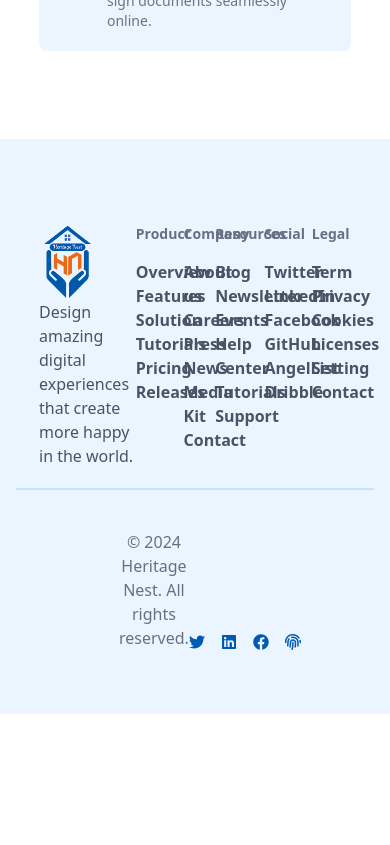
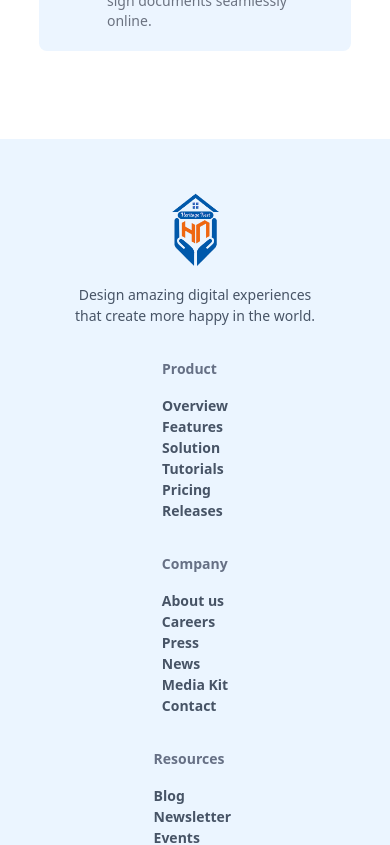
Before and after one commit to imtiazimran/heritage-frontend, a React (Vite) app: page / in a window 390 px wide. Shown: the part 4180-5025 px from the top of the page. Before the commit the page ends 4894 px from the top, so only its background shows below. Built offline with nearby package versions, Linux system fonts and the light colour scheme.

Commit message:
Update Footer.tsx

```diff
--- a/src/components/common/Footer.tsx
+++ b/src/components/common/Footer.tsx
@@ -6,24 +6,23 @@ import { Link } from "react-router-dom";
 
 function Footer() {
   return (
-    <footer className={cn("bg-accent text-gray-700 py-16")}>
-      <Container className="grid grid-cols-8 gap-8 justify-items-center my-5">
-        <div className={cn(" col-span-3")}>
+    <footer className={cn("bg-accent text-gray-700 py-8 md:py-16")}>
+      <Container className="grid grid-cols-1 sm:grid-cols-2 md:grid-cols-4 lg:grid-cols-8 gap-8 justify-items-center my-5">
+        <div className={cn("col-span-1 lg:col-span-3 text-center lg:text-left")}>
           <div>
-            <img className="w-14" src={logo} alt="" />
+            <img className="w-14 mx-auto lg:mx-0" src={logo} alt="Heritage Nest Logo" />
           </div>
-          <p className={cn("text-[16px] font-medium text-muted ")}>
-            Design amazing digital experiences <br /> that create more happy in the
-            world.
+          <p className={cn("text-[14px] sm:text-[16px] font-medium text-muted mt-4 lg:mt-2")}>
+            Design amazing digital experiences <br /> that create more happy in the world.
           </p>
         </div>
 
         {/* Column 1: Product */}
-        <div className="">
+        <div>
           <h3 className={cn("text-[14px] font-semibold mb-4 text-[#667085]")}>
             Product
           </h3>
-          <ul className="text-muted text-[16px] font-semibold">
+          <ul className="text-muted text-[14px] sm:text-[16px] font-semibold">
             <li>
               <a href="/overview">Overview</a>
             </li>
@@ -31,18 +30,17 @@ function Footer() {
               <a href="/features">Features</a>
             </li>
             <li>
-              <a href="/features">Solution</a>
+              <a href="/solution">Solution</a>
             </li>
             <li>
-              <a href="/features">Tutorials</a>
+              <a href="/tutorials">Tutorials</a>
             </li>
             <li>
-              <a href="/features">Pricing</a>
+              <a href="/pricing">Pricing</a>
             </li>
             <li>
-              <a href="/features">Releases</a>
+              <a href="/releases">Releases</a>
             </li>
-            {/* ... */}
           </ul>
         </div>
 
@@ -51,7 +49,7 @@ function Footer() {
           <h3 className={cn("text-[14px] font-semibold mb-4 text-[#667085]")}>
             Company
           </h3>
-          <ul className="text-muted text-[16px] font-semibold">
+          <ul className="text-muted text-[14px] sm:text-[16px] font-semibold">
             <li>
               <Link to="/about">About us</Link>
             </li>
@@ -59,124 +57,127 @@ function Footer() {
               <a href="/careers">Careers</a>
             </li>
             <li>
-              <a href="/careers">Press</a>
+              <a href="/press">Press</a>
             </li>
             <li>
-              <a href="/careers">News</a>
+              <a href="/news">News</a>
             </li>
             <li>
-              <a href="/careers">Media Kit</a>
+              <a href="/media-kit">Media Kit</a>
             </li>
             <li>
-              <a href="/careers">Contact</a>
+              <a href="/contact">Contact</a>
             </li>
-            {/* ... */}
           </ul>
         </div>
+
         {/* Column 3: Resources */}
         <div>
           <h3 className={cn("text-[14px] font-semibold mb-4 text-[#667085]")}>
             Resources
           </h3>
-          <ul className="text-muted text-[16px] font-semibold">
+          <ul className="text-muted text-[14px] sm:text-[16px] font-semibold">
             <li>
-              <a href="/about-us">Blog</a>
+              <a href="/blog">Blog</a>
             </li>
             <li>
-              <a href="/careers">Newsletter</a>
+              <a href="/newsletter">Newsletter</a>
             </li>
             <li>
-              <a href="/careers">Events</a>
+              <a href="/events">Events</a>
             </li>
             <li>
-              <a href="/careers">Help Center</a>
+              <a href="/help-center">Help Center</a>
             </li>
             <li>
-              <a href="/careers">Tutorials</a>
+              <a href="/tutorials">Tutorials</a>
             </li>
             <li>
-              <a href="/careers">Support</a>
+              <a href="/support">Support</a>
             </li>
-            {/* ... */}
           </ul>
         </div>
-        {/* Column 4: social */}
+
+        {/* Column 4: Social */}
         <div>
           <h3 className={cn("text-[14px] font-semibold mb-4 text-[#667085]")}>
             Social
           </h3>
-          <ul className="text-muted text-[16px] font-semibold">
+          <ul className="text-muted text-[14px] sm:text-[16px] font-semibold">
             <li>
-              <a href="/about-us">Twitter</a>
+              <a href="https://twitter.com">Twitter</a>
             </li>
             <li>
-              <a href="/careers">LinkedIn</a>
+              <a href="https://linkedin.com">LinkedIn</a>
             </li>
             <li>
-              <a href="/careers">Facebook</a>
+              <a href="https://facebook.com">Facebook</a>
             </li>
             <li>
-              <a href="/careers">GitHub</a>
+              <a href="https://github.com">GitHub</a>
             </li>
             <li>
-              <a href="/careers">AngelList</a>
+              <a href="https://angel.co">AngelList</a>
             </li>
             <li>
-              <a href="/careers">Dribble</a>
+              <a href="https://dribbble.com">Dribble</a>
             </li>
-            {/* ... */}
           </ul>
         </div>
 
-        {/* Column 5: legal */}
+        {/* Column 5: Legal */}
         <div>
           <h3 className={cn("text-[14px] font-semibold mb-4 text-[#667085]")}>
             Legal
           </h3>
-          <ul className="text-muted text-[16px] font-semibold">
+          <ul className="text-muted text-[14px] sm:text-[16px] font-semibold">
             <li>
-              <Link to="/about">Term</Link>
+              <Link to="/terms">Terms</Link>
             </li>
             <li>
-              <a href="/careers">Privacy</a>
+              <a href="/privacy">Privacy</a>
             </li>
             <li>
-              <a href="/careers">Cookies</a>
+              <a href="/cookies">Cookies</a>
             </li>
             <li>
-              <a href="/careers">Licenses</a>
+              <a href="/licenses">Licenses</a>
             </li>
             <li>
-              <a href="/careers">Setting</a>
+              <a href="/settings">Settings</a>
             </li>
             <li>
-              <a href="/careers">Contact</a>
+              <a href="/contact">Contact</a>
             </li>
           </ul>
         </div>
       </Container>
-      <span className="w-11/12 mx-auto border h-[1px] border-[#C5E2FF] block font-semibold" ></span>
-      <Container className={cn("text-center px-20 md:text-left pt-10 flex justify-between items-end")}>
-        <p className="text-[#667085]">© 2024 Heritage Nest. All rights reserved.</p>
-        <ul className={cn("flex gap-4 mt-2")}>
+
+      <span className="w-11/12 mx-auto border h-[1px] border-[#C5E2FF] block font-semibold"></span>
+
+      <Container className={cn("text-center px-4 md:px-20 pt-10 flex flex-col md:flex-row justify-between items-center md:items-end")}>
+        <p className="text-[#667085] text-[14px] sm:text-[16px]">
+          © 2024 Heritage Nest. All rights reserved.
+        </p>
+        <ul className={cn("flex gap-4 mt-4 md:mt-0")}>
           <li>
-            <a href="#">
-              <FaTwitter className="text-primary"/>
+            <a href="https://twitter.com">
+              <FaTwitter className="text-primary" />
             </a>
           </li>
           <li>
-            <a href="#">
-              <FaLinkedin className="text-primary"/>
+            <a href="https://linkedin.com">
+              <FaLinkedin className="text-primary" />
             </a>
           </li>
           <li>
-            <a href="#">
-              <FaFacebook className="text-primary"/>
+            <a href="https://facebook.com">
+              <FaFacebook className="text-primary" />
             </a>
           </li>
           <li>
-            <a href="#">
-              <FaFingerprint className="text-primary"/>
+            <a href="https://github.com">
+              <FaFingerprint className="text-primary" />
             </a>
           </li>
         </ul>
@@ -185,4 +186,4 @@ function Footer() {
   );
 }
 
-export default Footer;
+export default Footer
```
